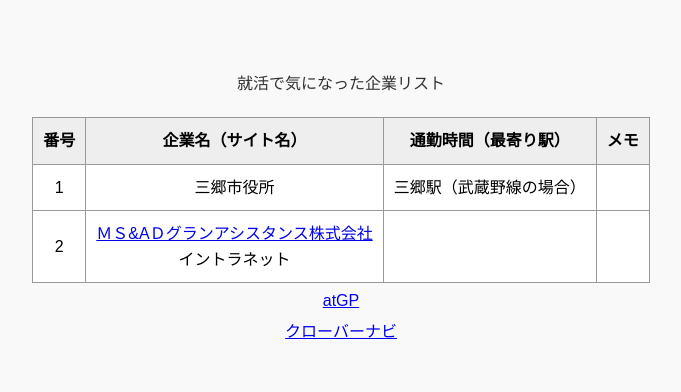
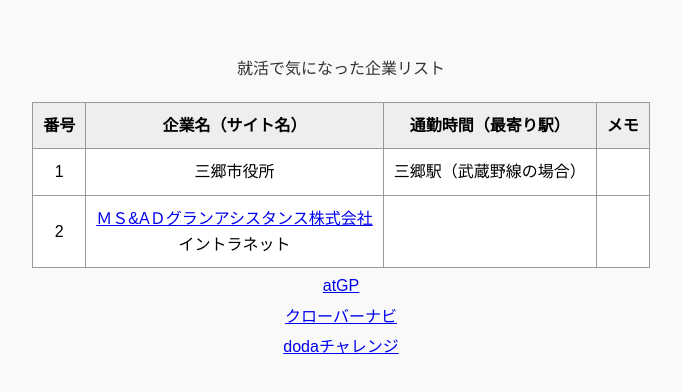
Before and after one commit to miki0113/Job-hunting, a plain HTML site: page index.html in a window 1280 px wide. Shown: the part 200-592 px from the top of the page, without its empty margins (299-980 px from the left). Drawn offline with Linux system fonts and the light colour scheme.

Commit message:
Add footer link for dodaチャレンジ
Added a new footer link to dodaチャレンジ.

```diff
--- a/index.html
+++ b/index.html
@@ -81,6 +81,9 @@
         <p class="footer-link">
             <a href="https://www.clover-navi.com/">クローバーナビ</a>
         </p>
+        <p class="footer-link">
+            <a href="https://doda.jp/challenge/">dodaチャレンジ</a>
+        </p>
     </div>
 
 </body>
```
